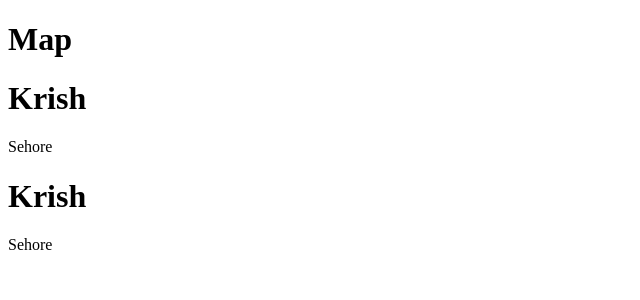
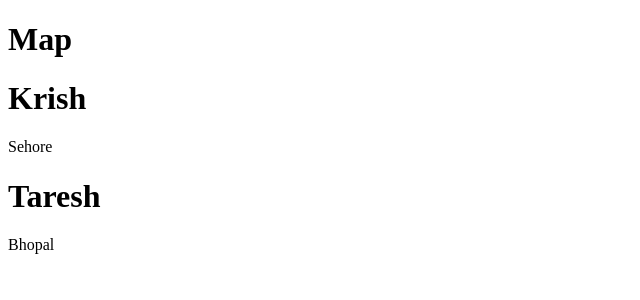
Before and after one commit to krishgour789/01-12-2025-React-Test, a React (Vite) app: page / in a window 1280 px wide. Shown: the top 300 px of the page, without its empty margins (0-640 px from the left). Built offline with nearby package versions, Linux system fonts and the light colour scheme.

Commit message:
10/12/25

```diff
--- a/src/ArrayOfObect.jsx
+++ b/src/ArrayOfObect.jsx
@@ -2,7 +2,7 @@ import React from 'react'
 
 const ArrayOfObect = () => {
     let data = [{id:1,name:"Krish",city:"Sehore"},
-        {id:1,name:"Krish",city:"Sehore"}
+        {id:1,name:"Taresh",city:"Bhopal"}
     ]
   return (
     <>
```
